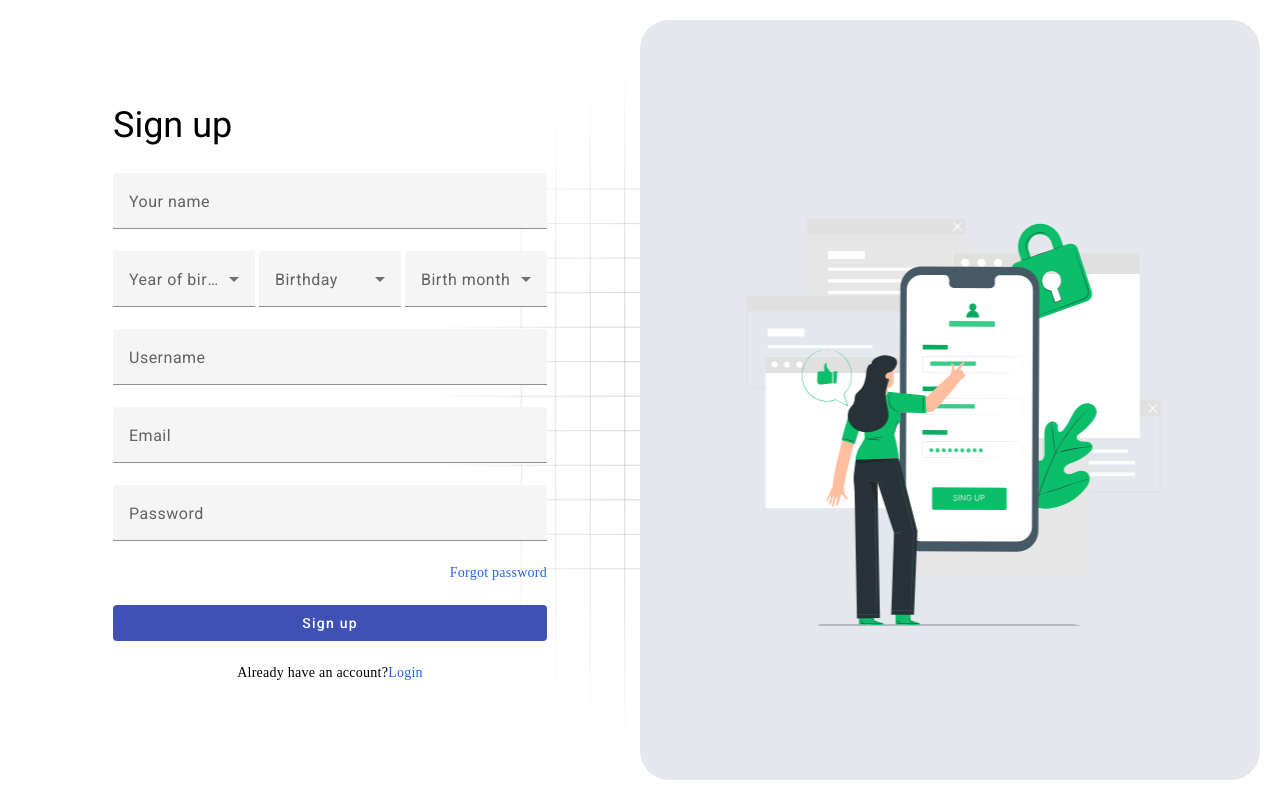
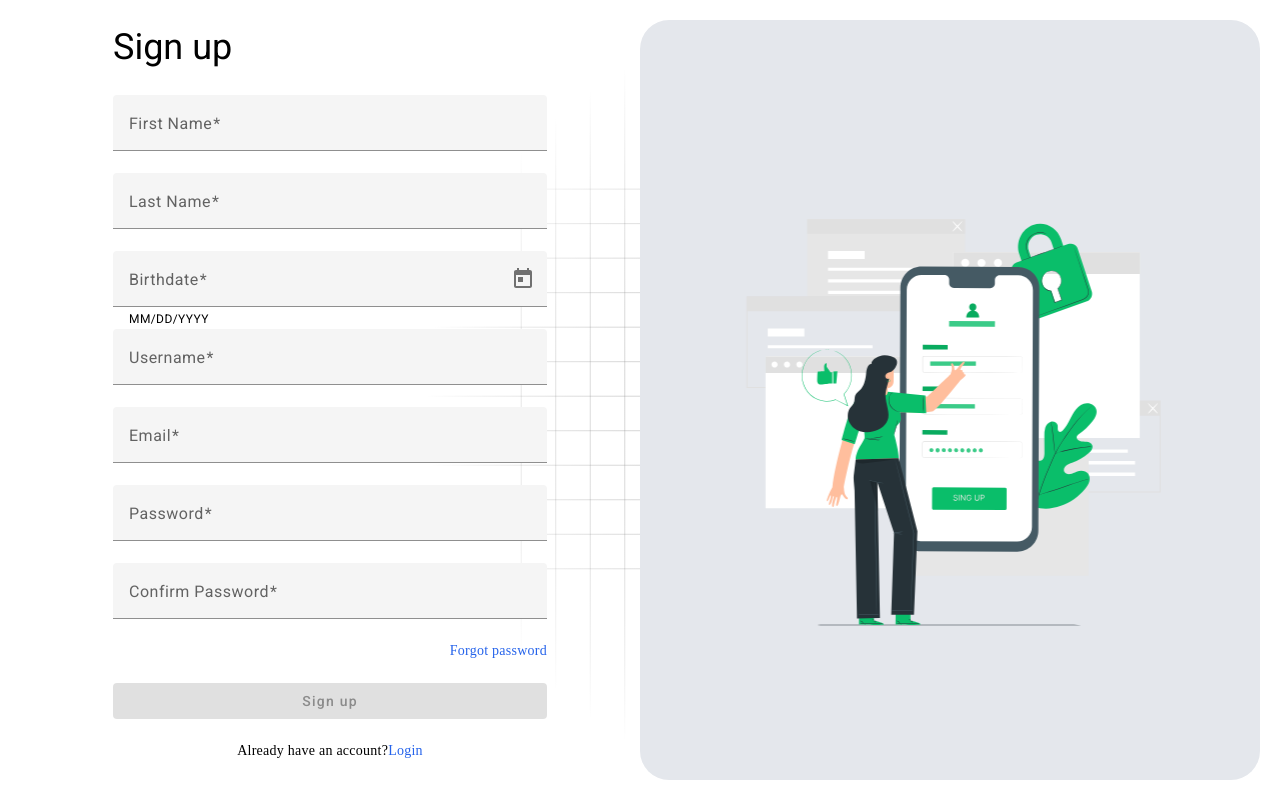
Before and after one commit to asrorqayumov/rateidea, an Angular app: page /signup in a window 1280 px wide. Shown: the top 800 px of the page. Built offline with nearby package versions, Linux system fonts and the light colour scheme.

Commit message:
Add sign up logic

```diff
--- a/src/app/core/auth/components/sign-up/sign-up.component.html
+++ b/src/app/core/auth/components/sign-up/sign-up.component.html
@@ -3,66 +3,65 @@
     <div class="w-[70%] flex justify-start">
       <h1 class="!text-4xl !mb-7">Sign up</h1>
     </div>
-    <form class="w-[70%]">
+    <form [formGroup]="form" class="w-[70%]" (ngSubmit)="onSubmit()">
       <mat-form-field class="w-full">
-        <mat-label>Your name</mat-label>
-        <input matInput placeholder="John Doe" type="text" />
+        <mat-label>First Name</mat-label>
+        <input matInput formControlName="firstName" placeholder="John" type="text" />
       </mat-form-field>
 
-      <div class="grid w-full grid-cols-3 gap-1">
-        <mat-form-field>
-          <mat-label>Year of birth</mat-label>
-          <mat-select>
-            @for (item of [10, 20, 30]; track item) {
-              <mat-option [value]="item">
-                {{ item }}
-              </mat-option>
-            }
-          </mat-select>
-        </mat-form-field>
+      <mat-form-field class="w-full">
+        <mat-label>Last Name</mat-label>
+        <input matInput formControlName="lastName" placeholder="Doe" type="text" />
+      </mat-form-field>
 
-        <mat-form-field>
-          <mat-label>Birthday</mat-label>
-          <mat-select>
-            @for (item of [10, 20, 30]; track item) {
-              <mat-option [value]="item">
-                {{ item }}
-              </mat-option>
-            }
-          </mat-select>
-        </mat-form-field>
-
-        <mat-form-field>
-          <mat-label>Birth month</mat-label>
-          <mat-select>
-            @for (item of [10, 20, 30]; track item) {
-              <mat-option [value]="item">
-                {{ item }}
-              </mat-option>
-            }
-          </mat-select>
-        </mat-form-field>
-      </div>
+      <mat-form-field class="w-full">
+        <mat-label>Birthdate</mat-label>
+        <input matInput [matDatepicker]="picker" formControlName="dateOfBirth" />
+        <mat-hint>MM/DD/YYYY</mat-hint>
+        <mat-datepicker-toggle matIconSuffix [for]="picker"></mat-datepicker-toggle>
+        <mat-datepicker #picker></mat-datepicker>
+      </mat-form-field>
 
       <mat-form-field class="w-full">
         <mat-label>Username</mat-label>
-        <input matInput placeholder="myUsername" type="text" />
+        <input matInput formControlName="userName" placeholder="myUsername" type="text" />
       </mat-form-field>
 
       <mat-form-field class="w-full">
         <mat-label>Email</mat-label>
-        <input matInput placeholder="youremail@email.com" type="email" />
+        <input matInput formControlName="email" placeholder="youremail@email.com" type="email" />
       </mat-form-field>
 
       <mat-form-field class="w-full">
         <mat-label>Password</mat-label>
-        <input matInput placeholder="**********" type="password" />
+        <input matInput formControlName="password" type="password" />
+        @if (form.get('password')?.hasError('required')) {
+          <mat-error>Password is required</mat-error>
+        }
+        @if (form.get('password')?.hasError('minlength')) {
+          <mat-error>Password must be at least 6 characters long</mat-error>
+        }
+        @if (form.get('password')?.hasError('uppercaseLowercase')) {
+          <mat-error>Password must include both uppercase and lowercase characters</mat-error>
+        }
       </mat-form-field>
+
+      <mat-form-field class="w-full">
+        <mat-label>Confirm Password</mat-label>
+        <input matInput formControlName="confirmPassword" type="password" />
+        @if (form.get('confirmPassword')?.hasError('required')) {
+          <mat-error>Confirm Password is required</mat-error>
+        }
+        @if (passwordMatchError) {
+          <mat-error>Passwords do not match</mat-error>
+        }
+      </mat-form-field>
+
       <div class="w-full flex justify-end mb-[22px]">
         <a class="no-underline text-blue-600" href="#">Forgot password</a>
       </div>
 
-      <button class="w-full" color="primary" mat-flat-button>Sign up</button>
+      <button class="w-full" color="primary" mat-flat-button type="submit" [disabled]="form.invalid">Sign up</button>
 
       <p class="w-full flex justify-center !mt-[22px]">
         Already have an account?
@@ -70,6 +69,8 @@
       </p>
     </form>
   </div>
+  <!-- Rest of your HTML remains unchanged -->
+
   <div class="z-20 bg-[url(../public/images/signup.svg)] bg-center bg-no-repeat bg-cover rounded-[29px]"></div>
 
   <svg
--- a/src/app/core/auth/components/sign-up/sign-up.component.ts
+++ b/src/app/core/auth/components/sign-up/sign-up.component.ts
@@ -1,15 +1,93 @@
-import { Component } from '@angular/core';
+import { Component, inject, OnInit } from '@angular/core';
+import {
+  AbstractControl,
+  FormBuilder,
+  FormGroup,
+  ReactiveFormsModule,
+  ValidationErrors,
+  Validators,
+} from '@angular/forms';
 import { MatButtonModule } from '@angular/material/button';
 import { MatFormFieldModule } from '@angular/material/form-field';
 import { MatInputModule } from '@angular/material/input';
 import { MatSelectModule } from '@angular/material/select';
 import { RouterLink } from '@angular/router';
+import { provideNativeDateAdapter } from '@angular/material/core';
+import { MatDatepickerModule } from '@angular/material/datepicker';
+import { AuthService } from '@core/auth/services/auth.service';
+import { DatePipe } from '@angular/common';
 
 @Component({
   selector: 'app-sign-up',
   standalone: true,
-  imports: [MatFormFieldModule, MatInputModule, MatButtonModule, MatSelectModule, RouterLink],
+  imports: [
+    MatFormFieldModule,
+    MatInputModule,
+    ReactiveFormsModule,
+    MatButtonModule,
+    MatSelectModule,
+    RouterLink,
+    MatDatepickerModule,
+  ],
   templateUrl: './sign-up.component.html',
+  providers: [provideNativeDateAdapter(), DatePipe],
   styles: ``,
 })
-export default class SignUpComponent {}
+export default class SignUpComponent implements OnInit {
+  formBuilder = inject(FormBuilder);
+  authService = inject(AuthService);
+  datePipe = inject(DatePipe);
+
+  form!: FormGroup;
+
+  ngOnInit(): void {
+    this.form = this.formBuilder.group({
+      firstName: ['', Validators.required],
+      lastName: ['', Validators.required],
+      userName: ['', Validators.required],
+      email: ['', [Validators.required, Validators.email]],
+      password: ['', [Validators.required, Validators.minLength(6), this.uppercaseLowercaseValidator]],
+      confirmPassword: [''],
+      dateOfBirth: ['', Validators.required],
+    });
+
+    this.form.get('confirmPassword')?.setValidators([Validators.required, this.passwordMatchValidator.bind(this)]);
+  }
+
+  onSubmit(): void {
+    if (this.form.valid) {
+      const newValue = structuredClone(this.form.value);
+      newValue.dateOfBirth = this.datePipe.transform(this.form.value.dateOfBirth, 'YYYY-MM-dd');
+      console.log(newValue);
+
+      this.authService.signup(this.form.value).subscribe((res) => {
+        console.log(res);
+      });
+    }
+  }
+
+  uppercaseLowercaseValidator(control: AbstractControl): ValidationErrors | null {
+    const value = control.value;
+    if (!/[A-Z]/.test(value) || !/[a-z]/.test(value)) {
+      return { uppercaseLowercase: true };
+    }
+    return null;
+  }
+
+  passwordMatchValidator(control: AbstractControl): ValidationErrors | null {
+    if (!this.form) {
+      return null;
+    }
+    const password = this.form.get('password')?.value;
+    const confirmPassword = control.value;
+
+    if (password !== confirmPassword) {
+      return { passwordMismatch: true };
+    }
+    return null;
+  }
+
+  get passwordMatchError() {
+    return this.form.get('confirmPassword')?.hasError('passwordMismatch') && this.form.get('confirmPassword')?.touched;
+  }
+}
--- /dev/null
+++ b/src/app/core/auth/services/auth.service.ts
@@ -0,0 +1,14 @@
+import { HttpClient } from '@angular/common/http';
+import { inject, Injectable } from '@angular/core';
+import { SignUpFormValue } from '@core/models/iSignup';
+import { Observable } from 'rxjs';
+import { environment } from '../../../../environments/environment';
+
+@Injectable({ providedIn: 'root' })
+export class AuthService {
+  http$ = inject(HttpClient);
+
+  signup(value: SignUpFormValue): Observable<string> {
+    return this.http$.post<string>(environment.api + 'auth/sign-up', JSON.stringify(value));
+  }
+}
--- /dev/null
+++ b/src/app/core/models/iSignup.ts
@@ -0,0 +1,9 @@
+export interface SignUpFormValue {
+  firstName: string;
+  lastName: string;
+  userName: string;
+  email: string;
+  password: string;
+  confirmPassword: string;
+  dateOfBirth: string | Date;
+}
```
